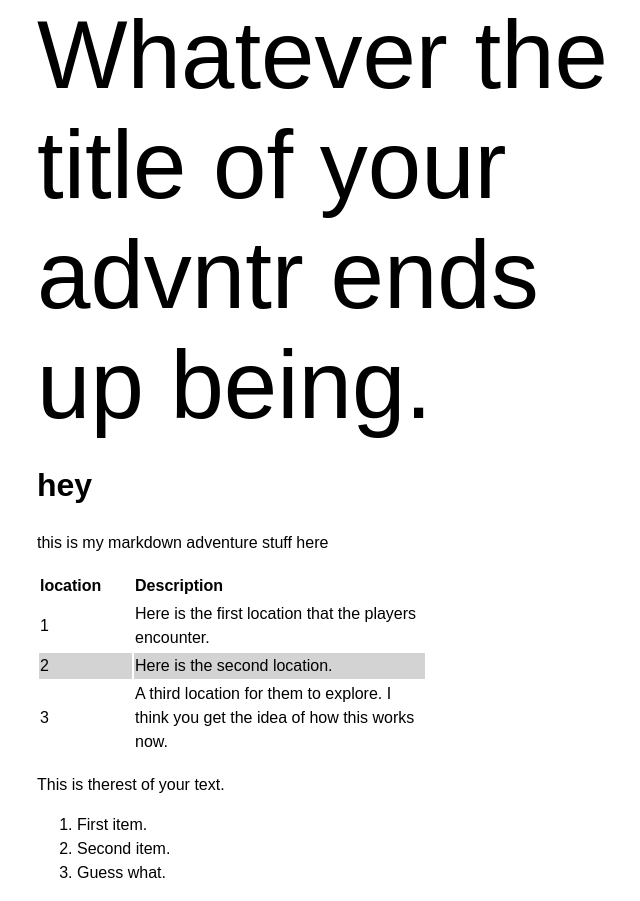
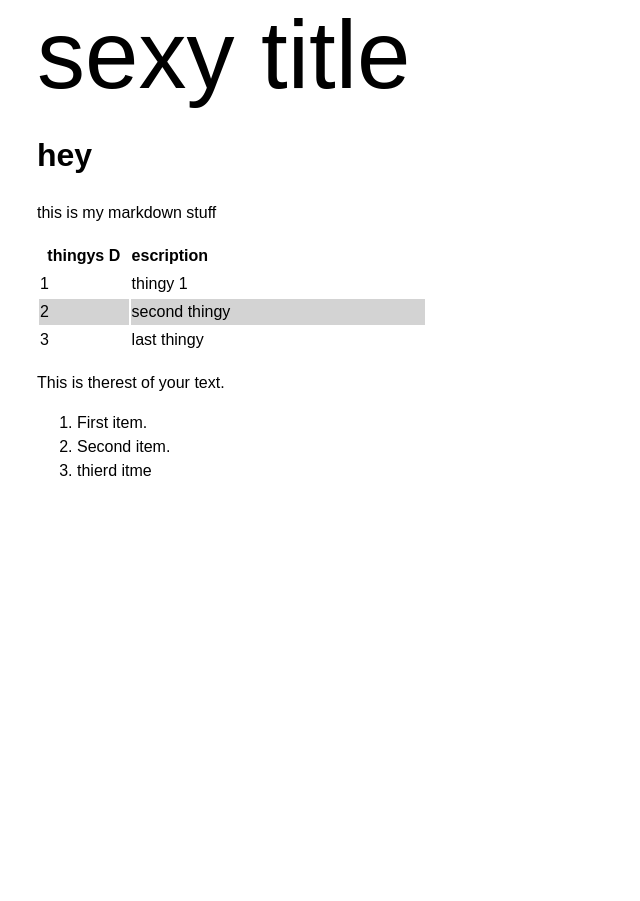
Before and after one commit to FalafelBeingOrg/lil-ttrpg-website, a plain HTML site: page index.html in a window 1280 px wide. Shown: the whole page, without its empty margins (303-943 px from the left). After the commit the page ends 800 px from the top, so only its background shows below. Drawn offline with Linux system fonts and the light colour scheme.

Commit message:
made not ttrpg for showing

```diff
--- a/index.html
+++ b/index.html
@@ -2,16 +2,16 @@
 <html lang="en">
 
 <head>
-<title>Whatever the title of your advntr ends up being.</title>
+<title>sexy title</title>
 <meta name="viewport" content="width=device-width, initial-scale=1.0" />
 <link rel="stylesheet" href="style.css">
 </head>
 
 <body>
-<header>Whatever the title of your advntr ends up being.</header>
+<header>sexy title</header>
 <main>
 <h1 id="hey">hey</h1>
-<p>this is my markdown adventure stuff here</p>
+<p>this is my markdown stuff</p>
 <table style="width:65%;">
 <colgroup>
 <col style="width: 15%" />
@@ -19,24 +19,22 @@
 </colgroup>
 <thead>
 <tr class="header">
-<th style="text-align: left;">location</th>
-<th style="text-align: left;">Description</th>
+<th>thingys D</th>
+<th style="text-align: left;">escription</th>
 </tr>
 </thead>
 <tbody>
 <tr class="odd">
-<td style="text-align: left;">1</td>
-<td style="text-align: left;">Here is the first location that the
-players encounter.</td>
+<td>1</td>
+<td style="text-align: left;">thingy 1</td>
 </tr>
 <tr class="even">
-<td style="text-align: left;">2</td>
-<td style="text-align: left;">Here is the second location.</td>
+<td>2</td>
+<td style="text-align: left;">second thingy</td>
 </tr>
 <tr class="odd">
-<td style="text-align: left;">3</td>
-<td style="text-align: left;">A third location for them to explore. I
-think you get the idea of how this works now.</td>
+<td>3</td>
+<td style="text-align: left;">last thingy</td>
 </tr>
 </tbody>
 </table>
@@ -44,7 +42,7 @@ think you get the idea of how this works now.</td>
 <ol type="1">
 <li>First item.</li>
 <li>Second item.</li>
-<li>Guess what.</li>
+<li>thierd itme</li>
 </ol>
 </main>
 </body>
```
Also changed, not shown: 1 other file.
